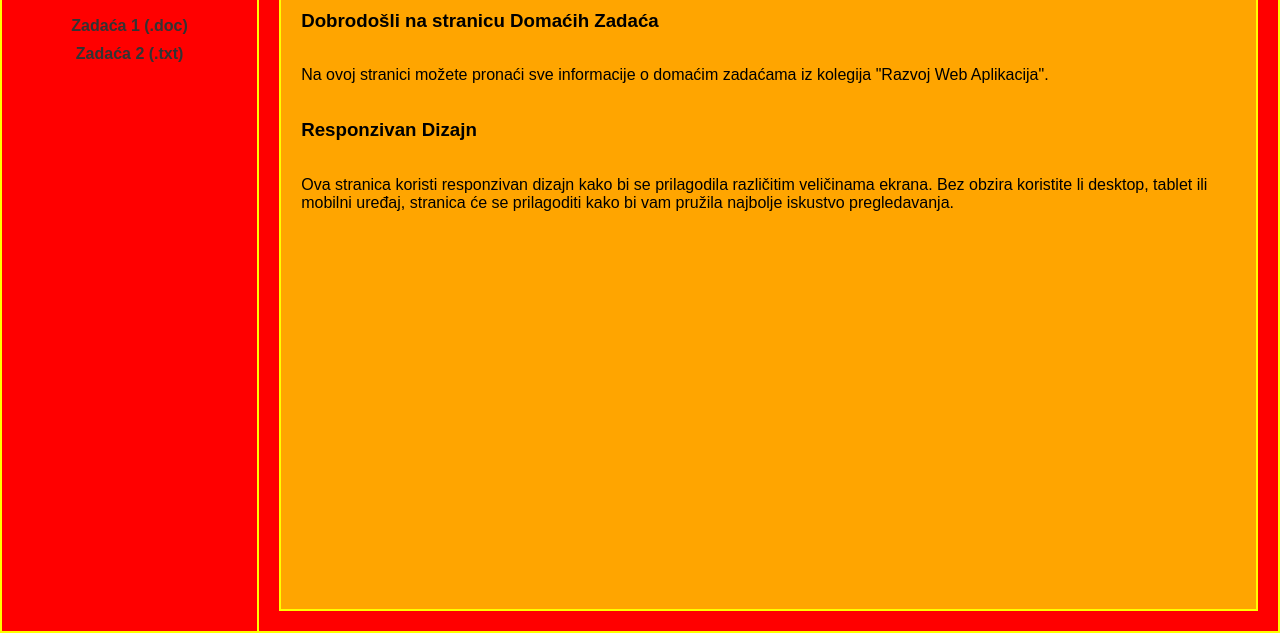
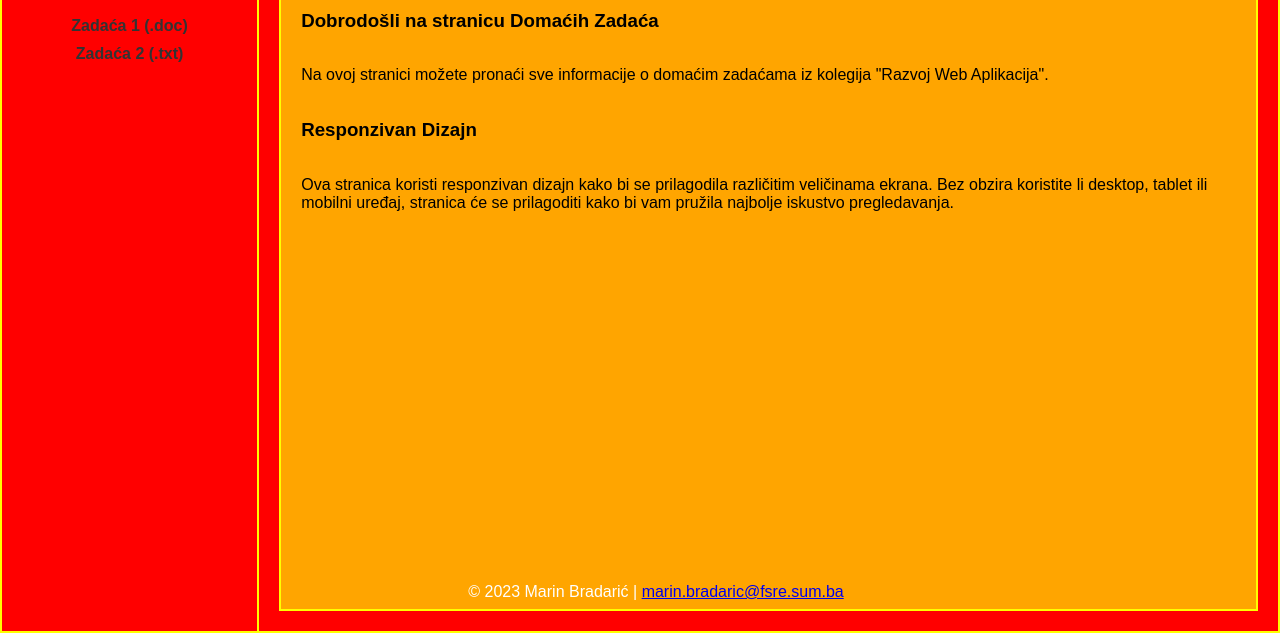
Before and after one commit to marinbradaric/rwa-zadace, a plain HTML site: page Zadaca-3-webstranica/index.html in a window 1280 px wide. Shown: the part 167-800 px from the top of the page. Drawn offline with Linux system fonts and the light colour scheme.

Commit message:
Dodao footer i link na FSRE logo

```diff
--- a/Zadaca-3-webstranica/index.html
+++ b/Zadaca-3-webstranica/index.html
@@ -13,7 +13,9 @@
     <div class="container">
       <div id="lijeva-strana">
         <div id="logo-naziv">
-          <img id="logo" src="slike/logo.jfif" alt="" />
+          <a href="https://fsre.sum.ba/"
+            ><img id="logo" src="slike/logo.jfif" alt=""
+          /></a>
           <h1 id="naslov">Razvoj Web Aplikacija - Domaće zadaće</h1>
         </div>
         <nav>
@@ -48,5 +50,13 @@
         </div>
       </div>
     </div>
+    <footer>
+      <p>
+        &copy; 2023 Marin Bradarić |
+        <a href="mailto:marin.bradaric@fsre.sum.ba"
+          >marin.bradaric@fsre.sum.ba</a
+        >
+      </p>
+    </footer>
   </body>
 </html>
--- a/Zadaca-3-webstranica/style.css
+++ b/Zadaca-3-webstranica/style.css
@@ -93,3 +93,12 @@ nav a:hover {
   display: flex;
   flex-direction: column;
 }
+
+footer {
+  color: #fff;
+  text-align: center;
+  padding: 1em;
+  position: fixed;
+  bottom: 0;
+  width: 100%;
+}
```
